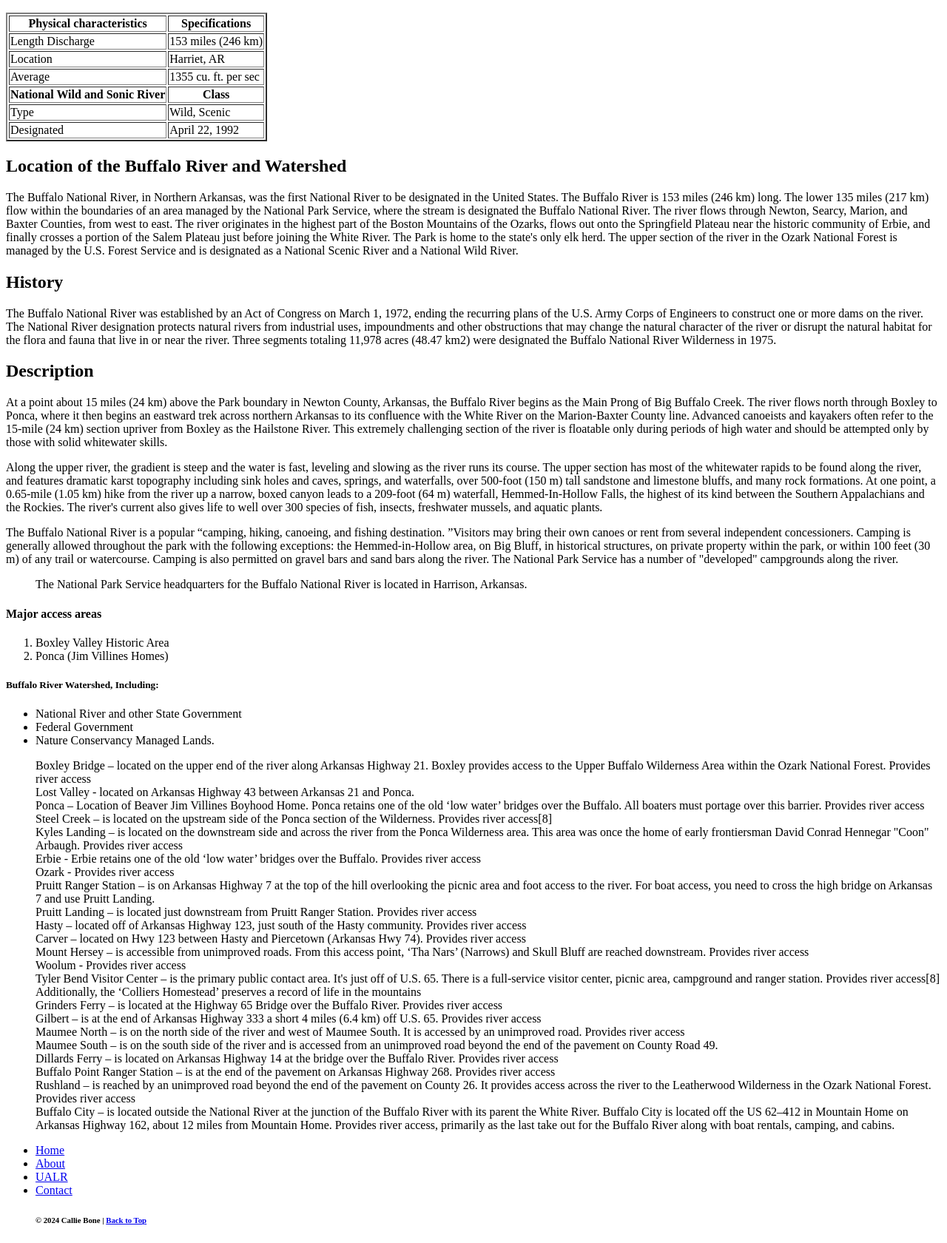
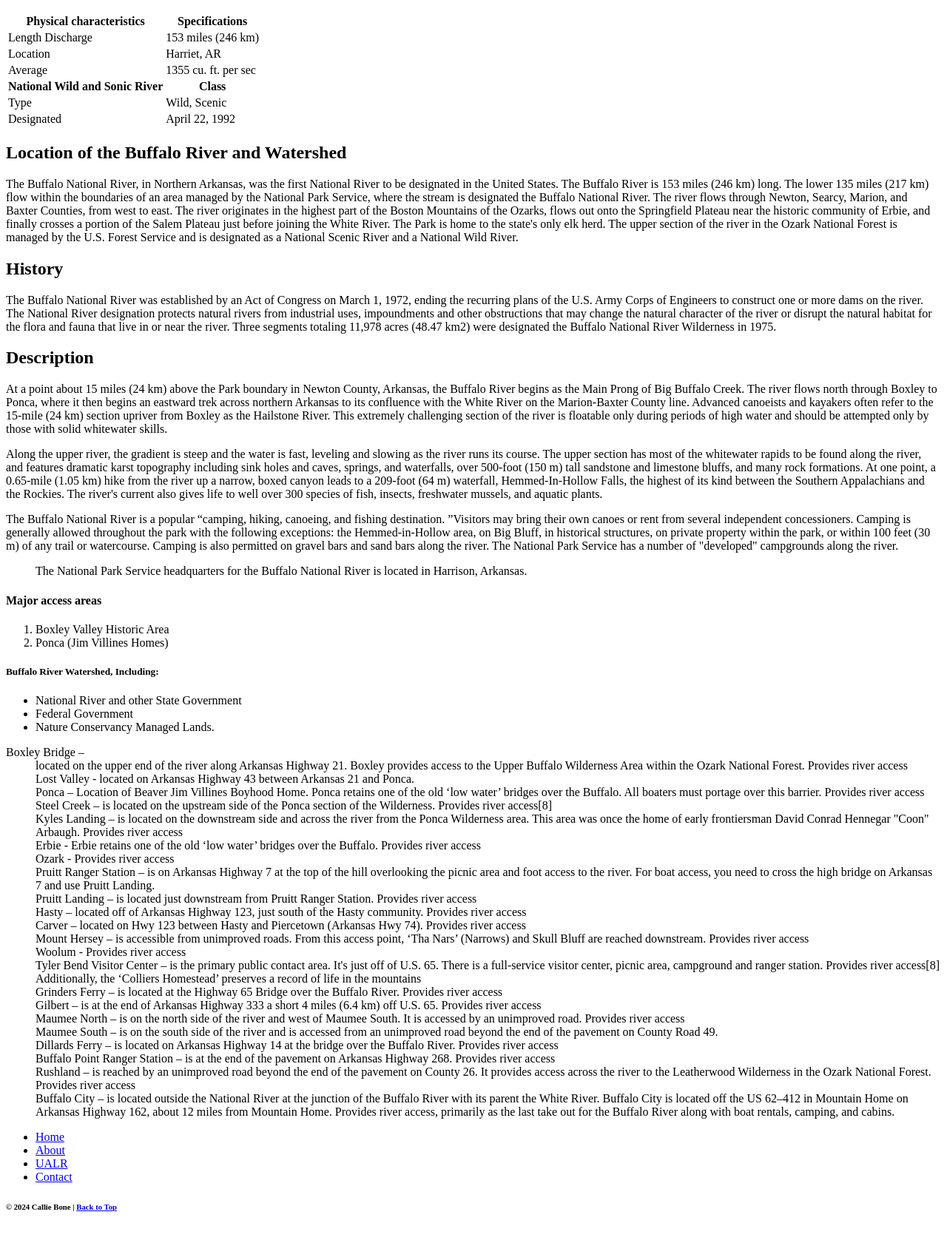
Before and after one commit to CallieBone/IT-Pearl, a plain HTML site: page prologue/index.html in a window 1280 px wide. Shown: the part 397-2077 px from the top of the page at 74% size. Drawn offline with Linux system fonts and the light colour scheme.

Commit message:
Made some changes to the Prototype assignment

```diff
--- a/prologue/index.html
+++ b/prologue/index.html
@@ -16,7 +16,7 @@
   <figure>
     <img src="assets/img/Buffalo-National-Park.jpg" alt="Buffalo River National Park">
   </figure>
-  <table border="2">
+  <table>
 
     <tr>
 
@@ -38,9 +38,9 @@
           <td>1355 cu. ft. per sec</td>
           </tr>
 
-          <th scope="col">National Wild and Sonic River</th>
-          <th scope="col">Class</th>
-        </tr>
+          <th>National Wild and Sonic River</th>
+          <th>Class</th>
+
         <tr>
           <td>Type</td>
           <td> Wild, Scenic</td>
@@ -50,6 +50,7 @@
             <td> April 22, 1992</td>
           </tr>
         </table>
+        </div>
         <article>
     <h2>Location of the Buffalo River and Watershed</h2>
 
@@ -84,10 +85,10 @@
        <li>Federal Government</li>
        <li>Nature Conservancy Managed Lands. </li>
 </ul>
-<article>
+<dl>
 
 
-   <dd> Boxley Bridge – located on the upper end of the river along Arkansas Highway 21. Boxley provides access to the Upper Buffalo Wilderness Area within the Ozark National Forest. Provides river access </dd>
+   <dt> Boxley Bridge –</dt><dd> located on the upper end of the river along Arkansas Highway 21. Boxley provides access to the Upper Buffalo Wilderness Area within the Ozark National Forest. Provides river access </dd>
 
    <dd>Lost Valley - located on Arkansas Highway 43 between Arkansas 21 and Ponca.</dd>
 
@@ -130,20 +131,21 @@
     <dd> Rushland – is reached by an unimproved road beyond the end of the pavement on County 26. It provides access across the river to the Leatherwood Wilderness in the Ozark National Forest. Provides river access </dd>
 
    <dd>Buffalo City – is located outside the National River at the junction of the Buffalo River with its parent the White River. Buffalo City is located off the US 62–412 in Mountain Home on Arkansas Highway 162, about 12 miles from Mountain Home. Provides river access, primarily as the last take out for the Buffalo River along with boat rentals, camping, and cabins.</dd>
-  </article>
-</div>
+  </dl>
+</article>
 <nav>
   <ul>
 <li> <a href="index.html" title="link to index.html"> Home </a></li>
 <li> <a href="https://www.gannett-cdn.com/-mm-/ca543f9d3c21c2effa96e58fe519a563c87a8fa0/c=0-176-3600-2210&r=x1683&c=3200x1680/local/-/media/2016/03/23/MountainHome/MountainHome/635943317435111375-Roark-Bluff-Buffalo-horizontal.jpg"> About </a></li>
 <li> <a href="https://ualr.edu/" target="_blank"> UALR </a></li>
 <li> <a href="mailto:mail@ualr.edu"> Contact </a></li>
+</ul>
+</nav>
 
 
-<h6>
-    <!--- Special Characters, Copyright Special. Is for "&copy;" Ampersand symbol ---->
-<footer>&copy; 2024 Callie Bone | <a href="#top">Back to Top</a></footer>
-</h6>
+  </main>
+    <!--- Special Characters, Copyright Special. Is for "&copy;" Ampersand symbol --->
+<footer><h6>&copy; 2024 Callie Bone | <a href="#top">Back to Top</a></h6></footer>
 
 </body>
 </html>
```
Also changed, not shown: index.html (+1 -1 lines).
